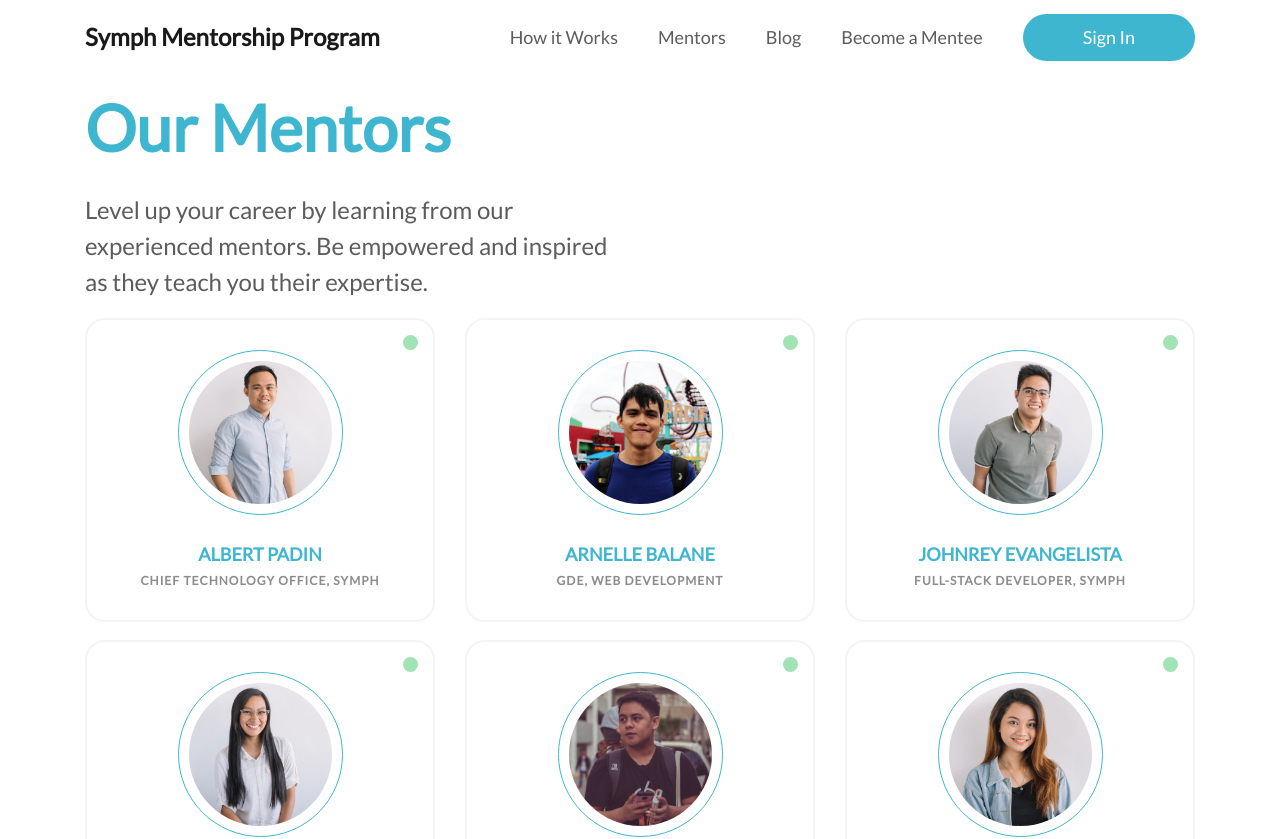
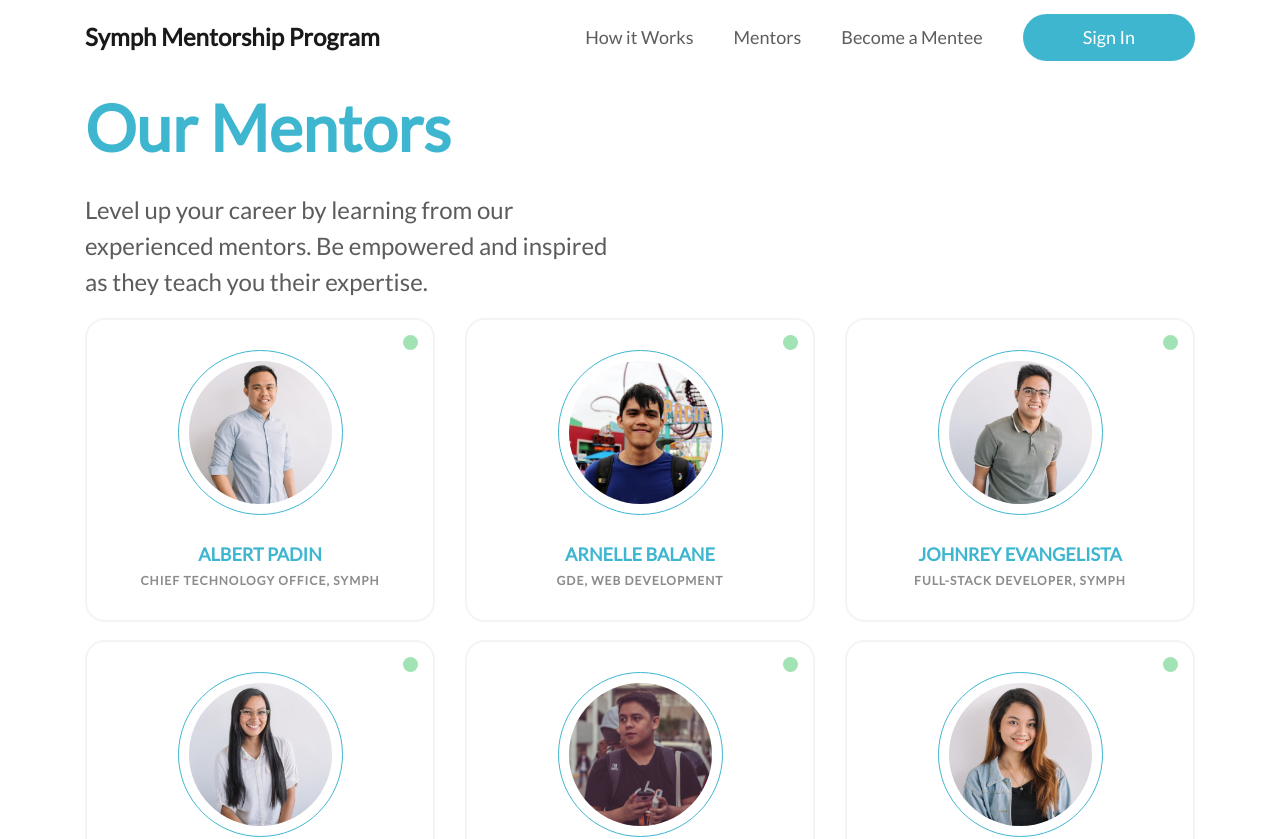
Before and after one commit to ramidem/symph-mentorship-program, a React (Create React App) app: page /mentors in a window 1280 px wide. Shown: the top 839 px of the page. Built offline with nearby package versions, Linux system fonts and the light colour scheme.

Commit message:
[Misc][Med] remove blog link

```diff
--- a/src/components/NavBarMenu/MenuItems.tsx
+++ b/src/components/NavBarMenu/MenuItems.tsx
@@ -25,7 +25,6 @@ function MenuItems() {
   const menu = [
     { link: 'https://bit.ly/symph-mentorship', name: 'How it Works' },
     { link: '/link1', name: 'Mentors' },
-    { link: '/link2', name: 'Blog' },
     { link: 'https://forms.gle/DLBTke8sBqCWLCXH7', name: 'Become a Mentee' },
   ];
 
```
